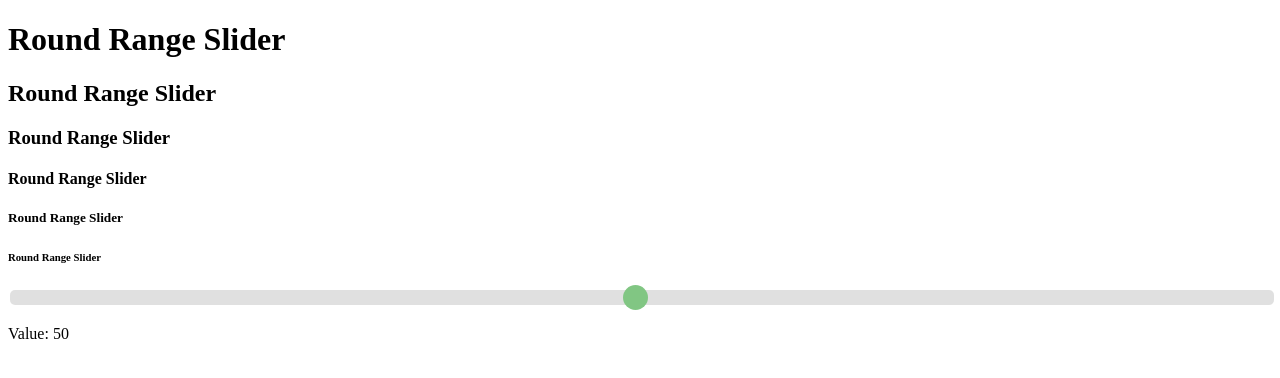
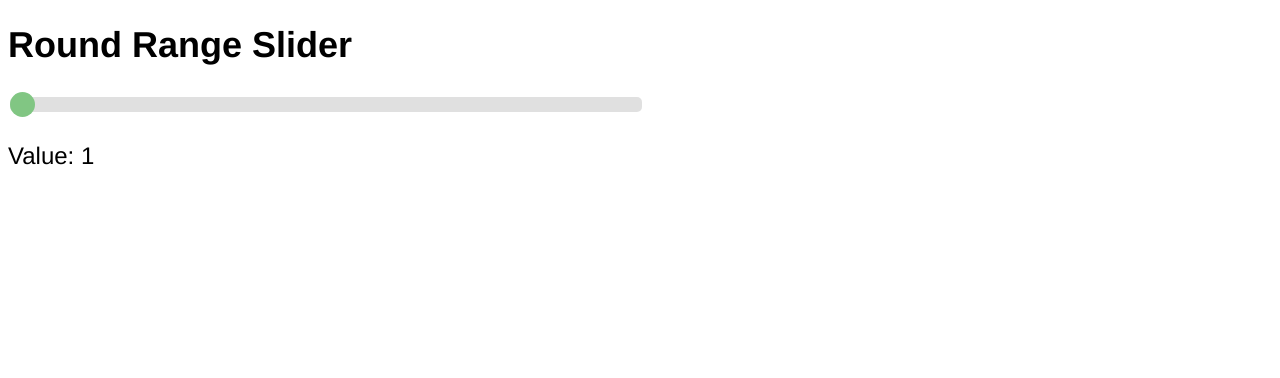
Before and after one commit to pasDamola/js-slider-component, a plain HTML site: page index.html in a window 1280 px wide. Drawn offline with Linux system fonts and the light colour scheme.

Commit message:
get computed style

```diff
--- a/index.html
+++ b/index.html
@@ -3,8 +3,20 @@
 <head>
 <meta name="viewport" content="width=device-width, initial-scale=1">
 <style>
+body {
+  font-family: Helvetica, Arial, sans-serif;
+  font-size: 24px;
+}
+
+h1 {
+  font-size: 1.5em;
+}
+
+h2 {
+  font-size: 1.2em;
+}
 .slidecontainer {
-  width: 100%;
+  width: 50%;
 }
 
 .slider {
@@ -44,29 +56,38 @@
 </head>
 <body>
 
-<h1 class="text">Round Range Slider</h1>
-<h2 class="text">Round Range Slider</h2>
-<h3 class="text">Round Range Slider</h3>
-<h4 class="text">Round Range Slider</h4>
-<h5 class="text">Round Range Slider</h5>
-<h6 class="text">Round Range Slider</h6>
+<h1 id="h1">Round Range Slider</h1>
+<!-- <h2 id="h2">Round Range Slider</h2>
+<h3 id="h3">Round Range Slider</h3>
+<h4 id="h4">Round Range Slider</h4>
+<h5 id="h5">Round Range Slider</h5>
+<h6 id="h6">Round Range Slider</h6> -->
 <div class="slidecontainer">
-  <input type="range" min="1" max="100" value="50" class="slider" id="myRange">
+  <input type="range" min="1" max="100" value="0" class="slider" id="myRange">
   <p>Value: <span id="demo"></span></p>
 </div>
 
 <script>
 var slider = document.getElementById("myRange");
 var output = document.getElementById("demo");
-var text = document.getElementsByClassName("text");
-console.log(text);
+var h1 = document.getElementById("h1");
+// var h2 = document.getElementById("h2");
+// var h3 = document.getElementById("h3");
+// var h4 = document.getElementById("h4");
+// var h5 = document.getElementById("h5");
+// var h6 = document.getElementById("h6");
 output.innerHTML = slider.value;
+var fontSizeH1 = parseFloat(window.getComputedStyle(h1, null).getPropertyValue('font-size'));
+// var fontSizeH2 = parseFloat(window.getComputedStyle(h2, null).getPropertyValue('font-size'));
+// var fontSizeH3 = parseFloat(window.getComputedStyle(h3, null).getPropertyValue('font-size'));
+// var fontSizeH4 = parseFloat(window.getComputedStyle(h4, null).getPropertyValue('font-size'));
+// var fontSizeH5 = parseFloat(window.getComputedStyle(h5, null).getPropertyValue('font-size'));
+// var fontSizeH6 = parseFloat(window.getComputedStyle(h6, null).getPropertyValue('font-size'));
+console.log(fontSizeH1);
 
 slider.oninput = function() {
   output.innerHTML = this.value;
-  for (let t of text) {
-    t.style.fontSize = this.value + 'px';
-  }
+  h1.style.fontSize = parseFloat(fontSizeH1 / this.value) + 'px';
 }
 </script>
 
```
